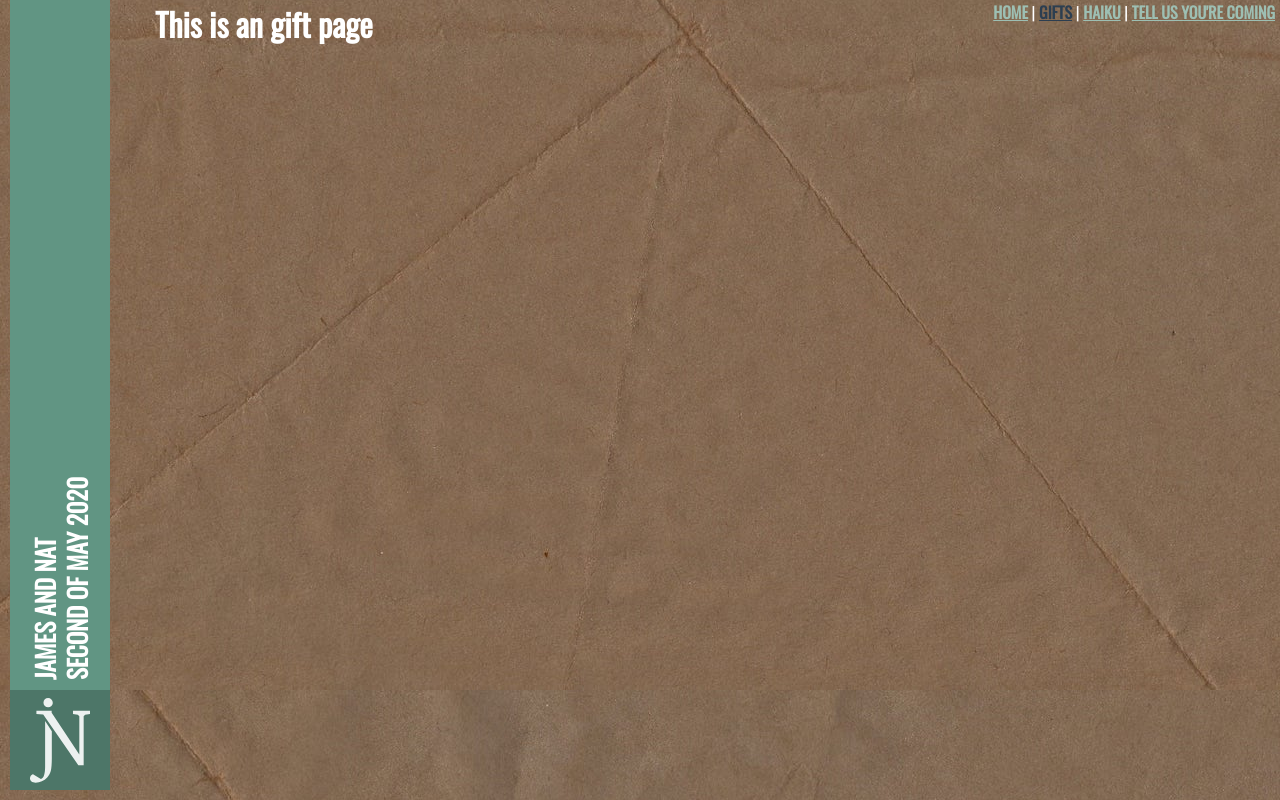
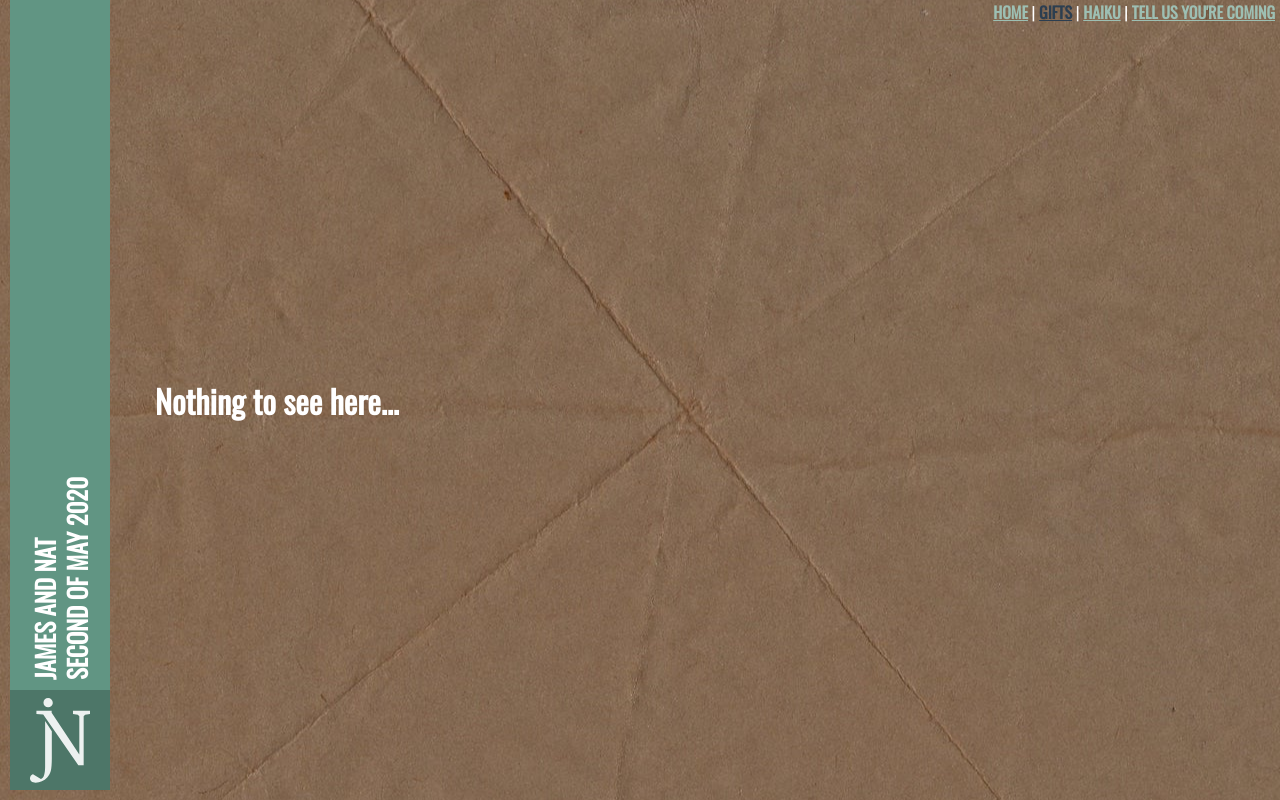
Before and after one commit to jamesdoc/second-of-may, a Vue app: page /gift in a window 1280 px wide. Built offline with nearby package versions, Linux system fonts and the light colour scheme.

Commit message:
fix jumping background

```diff
--- a/src/views/Gift.vue
+++ b/src/views/Gift.vue
@@ -1,5 +1,7 @@
 <template>
-  <div>
-    <h1>This is an gift page</h1>
+  <div class="centralContainer">
+    <div class="gifts">
+      <h1>Nothing to see here...</h1>
+    </div>
   </div>
 </template>
--- a/src/views/Haiku.vue
+++ b/src/views/Haiku.vue
@@ -1,5 +1,7 @@
 <template>
-  <div class="about">
-    <h1>This is an haiku page</h1>
+  <div class="centralContainer">
+    <div class="about">
+      <h1>This is a haiku page</h1>
+    </div>
   </div>
 </template>
```
